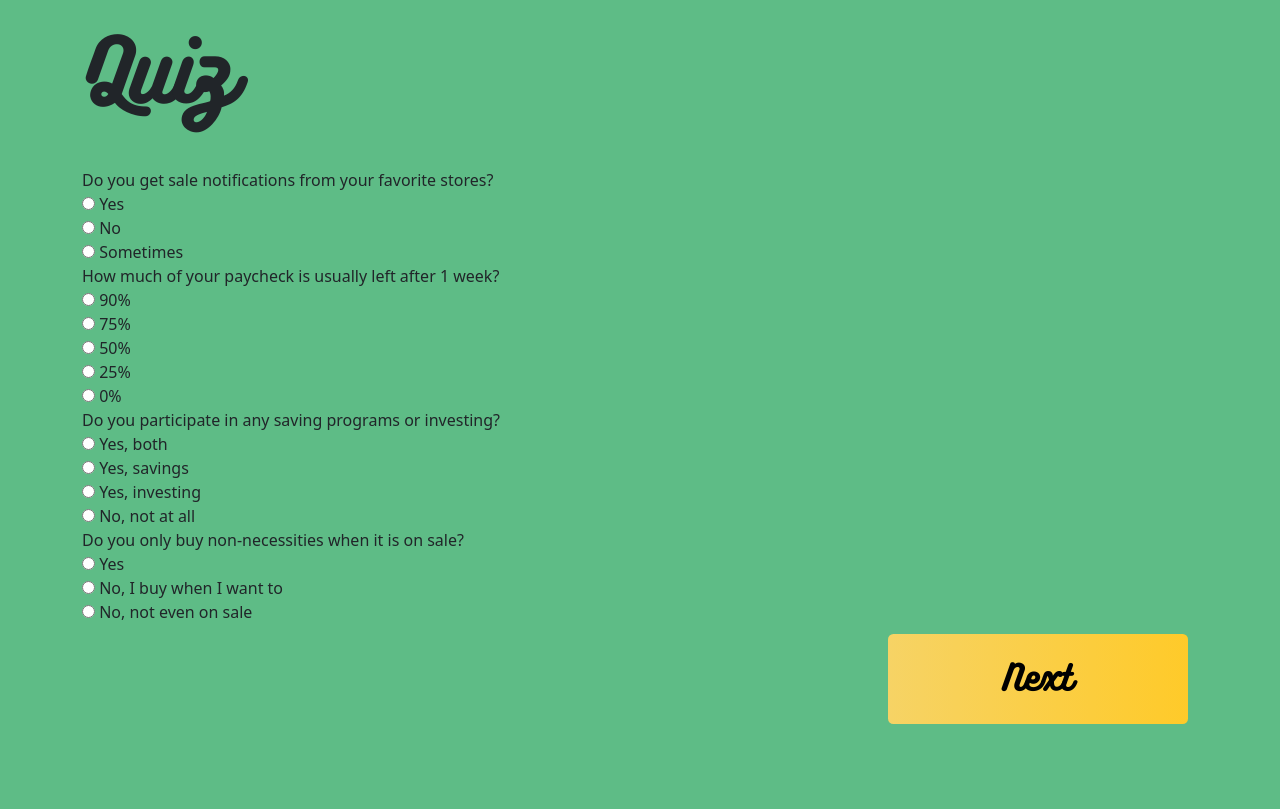
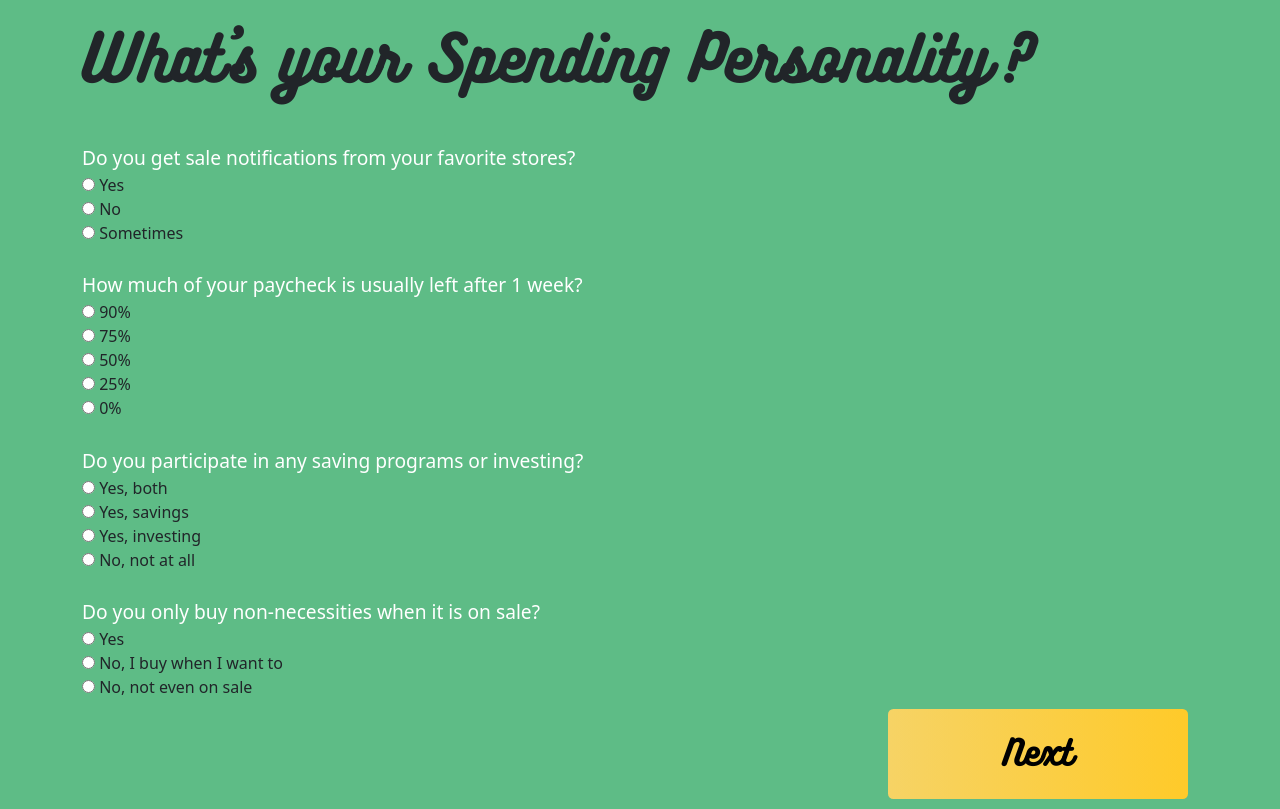
Before and after one commit to sumiv/PennyPinch, a Flask app: page /PennyPinch/templates/quiz.html in a window 1280 px wide. Shown: the part 106-915 px from the top of the page. Before the commit the page ends 830 px from the top, so only its background shows below. Run offline with Flask 2, Linux system fonts and the light colour scheme.

Commit message:
Edits to Quiz Page

```diff
--- a/static/styles/quiz.css
+++ b/static/styles/quiz.css
@@ -21,6 +21,18 @@
     background-image: linear-gradient(to right, #f6d365 0%, #ffca28 51%, #f57f17 100%);
 }
 
+.quiz-title{
+    font-size: 45pt !important;
+}
+.quiz-question{
+    margin-top: 20pt;
+}
+
+.question-qte{
+    font-weight: 500;
+    color: white;
+    font-size: larger;
+}
 .modal-content{
     text-align: center !important;
 }
--- a/templates/quiz.html
+++ b/templates/quiz.html
@@ -3,21 +3,26 @@
 {% block title %}Quiz{% endblock %}
 
 {% block body %}
-<h1 class="mb-5">Quiz</h1>
+<h1 class="mb-5 quiz-title">What's your Spending Personality?</h1>
 <div>
     <form method="POST">
         <div class="mb-3">
         <!-- Start main quiz --->
-        <label for="question1">Do you get sale notifications from your favorite stores?</label><br>
+
+        <div class="quiz-question">
+            <span class="question-qte">
+        <label for="question1">Do you get sale notifications from your favorite stores?</label></span><br>
         <input type="radio" name="answer1" id="answer1" value="yes" required>
         <label for="yes"> Yes </label><br>
         <input type="radio" name="answer1" id="answer1" value="no">
         <label for="no"> No </label><br>
         <input type="radio" name="answer1" id="answer1" value="sometimes">
         <label for="sometimes"> Sometimes </label><br>
+        </div>
 
-
-        <label for="question2">How much of your paycheck is usually left after 1 week?</label><br>
+        <div class="quiz-question">
+        <span class="question-qte">
+        <label for="question2">How much of your paycheck is usually left after 1 week?</label></span><br>
         <input type="radio" name="answer2" id="answer2" value="90" required>
         <label for="90"> 90% </label><br>
         <input type="radio" name="answer2" id="answer2" value="75">
@@ -28,8 +33,11 @@
         <label for="25"> 25% </label><br>
         <input type="radio" name="answer2" id="answer2" value="0">
         <label for="0"> 0% </label><br>
+        </div>
 
-        <label for="question3">Do you participate in any saving programs or investing?</label><br>
+        <div class="quiz-question">
+            <span class="question-qte">
+        <label for="question3">Do you participate in any saving programs or investing?</label></span><br>
         <input type="radio" name="answer3" id="answer3" value="both" required>
         <label for="both"> Yes, both </label><br>
         <input type="radio" name="answer3" id="answer3" value="savings">
@@ -38,14 +46,18 @@
         <label for="investing"> Yes, investing </label><br>
         <input type="radio" name="answer3" id="answer3" value="none">
         <label for="none"> No, not at all </label><br>
+        </div>
 
-        <label for="question4">Do you only buy non-necessities when it is on sale?</label><br>
+        <div class="quiz-question">
+            <span class="question-qte">
+        <label for="question4">Do you only buy non-necessities when it is on sale?</label></span><br>
         <input type="radio" name="answer4" id="answer4" value="Yes" required>
         <label for="yes"> Yes </label><br>
         <input type="radio" name="answer4" id="answer4" value="whenever">
         <label for="whenever"> No, I buy when I want to </label><br>
         <input type="radio" name="answer4" id="answer4" value="none">
         <label for="none"> No, not even on sale </label><br>
+        </div>
 
         <button type="button" class="f-btn nxt-btn" data-bs-toggle="modal" data-bs-target="#signupModal">
             Next
```
